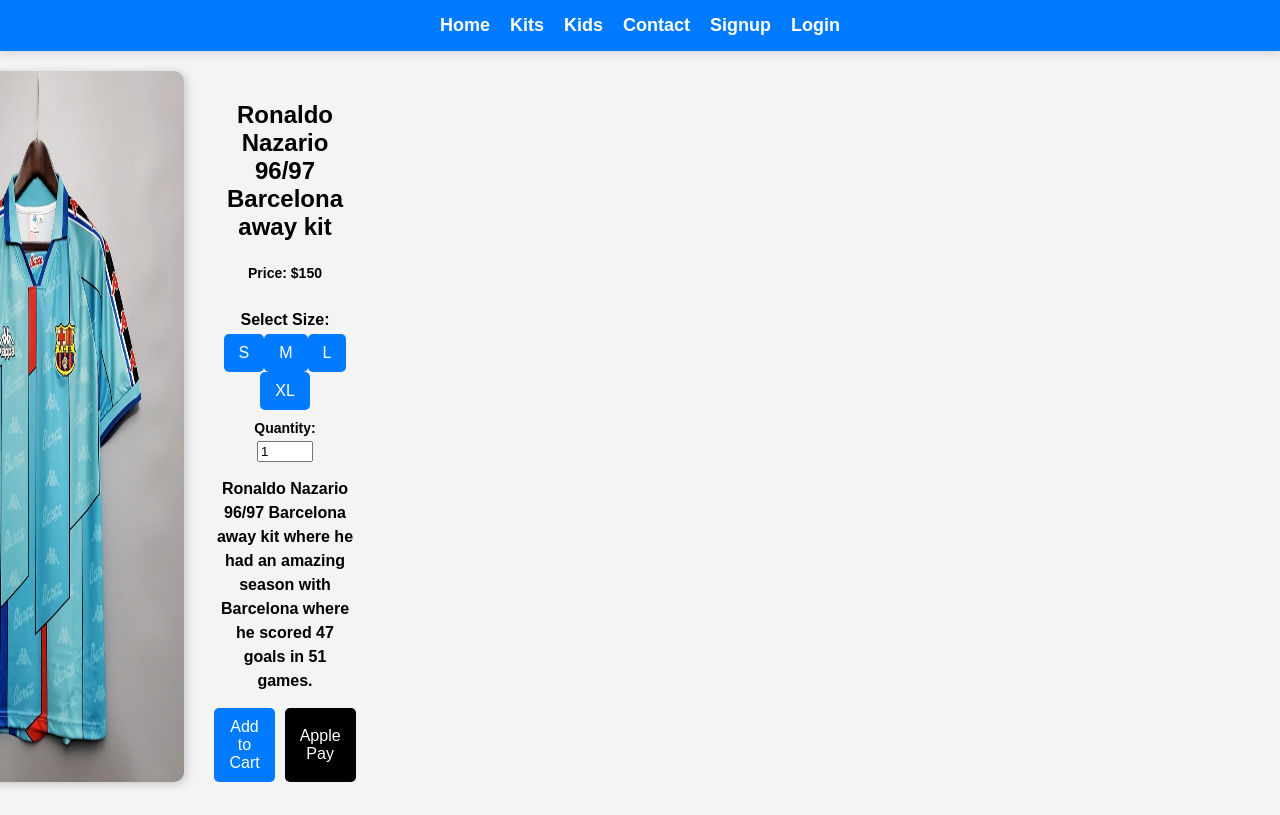
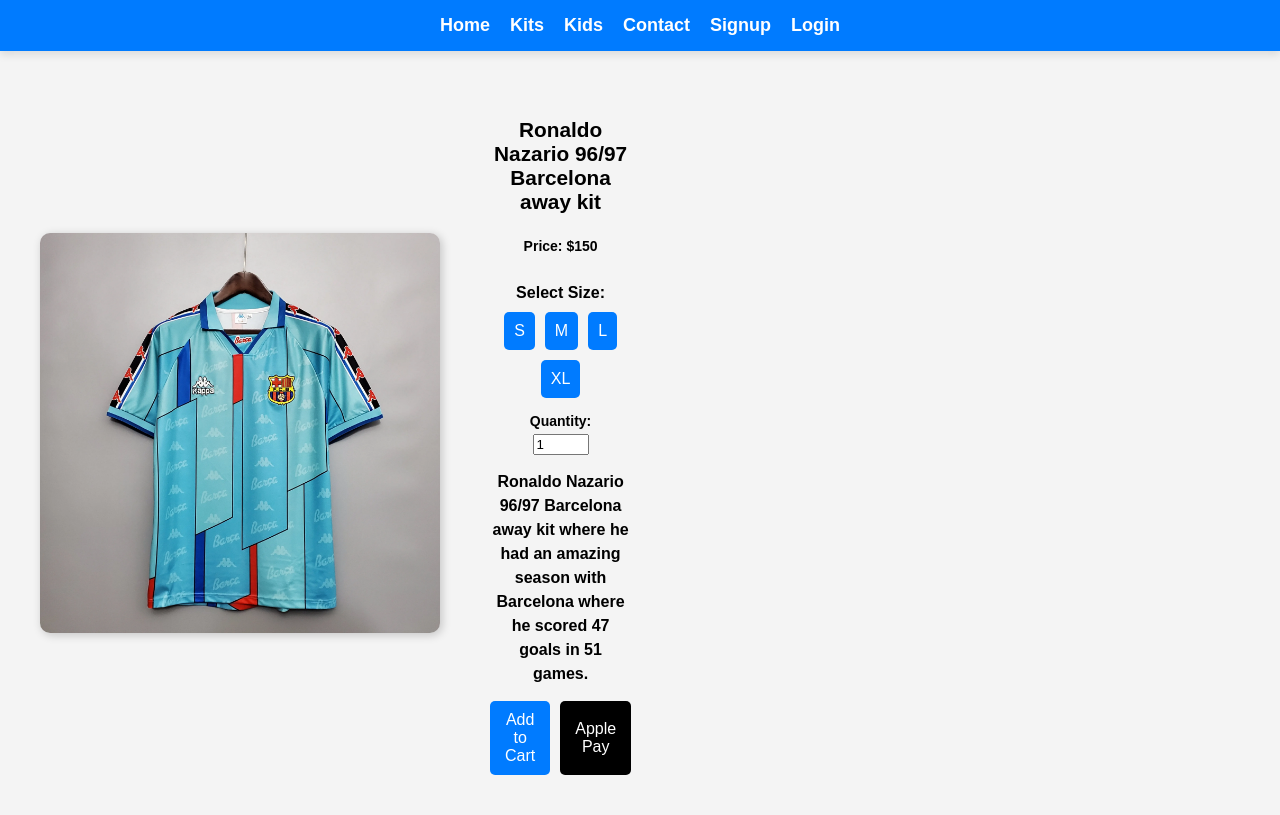
Before and after one commit to JK-22025/Joga, a React (Create React App) app: page /R9Barca in a window 1280 px wide. Built offline with nearby package versions, Linux system fonts and the light colour scheme.

Commit message:
jogaretro

```diff
--- a/src/R9Barça.js
+++ b/src/R9Barça.js
@@ -17,6 +17,7 @@ const R9_Barcelona = () => {
                         <button>L</button>
                         <button>XL</button>
                     </div>
+
                 </div>
                 <div className="quantity-selection">
                     <p>Quantity:</p>
--- a/src/R9_Barça.css
+++ b/src/R9_Barça.css
@@ -1,13 +1,13 @@
 .kit-image{
     display: flex;
-    justify-content: center;
-    align-content: center;
-    padding: 20px;
-    gap: 30px;
+    justify-content: left;
+    align-items: center;
+    padding: 40px;
+    gap: 50px;
 }
 
 .kit-image img{
-    width: 300px;
+    width: 400px;
     border-radius: 10px;
     box-shadow: 2px 2px 10px rgba(0, 0, 0, 0.2);
 }
@@ -17,26 +17,28 @@
     flex-direction: column;
     max-width: 400px;
     font-family: Arial;
+    align-items: left;
 
 }
 
 .kit-details h2{
-    font-size: 1.5rem;
+    font-size: 1.3rem;
     margin-bottom: 10px;
     color: black;
+    font-weight: bold;
 }
 .size-selection p{
     font-size: 1rem;
     margin-bottom: 5px;
 }
 
-.size-buttons button{
+.size-selection button{
     margin: 5px;
     padding: 10px;
     cursor: pointer;
     transition: 0.3s;
 }
-.size-buttons button:hover{
+.size-selection button:hover{
     background-color: black;
 }
 .quantity-selection p{
```
